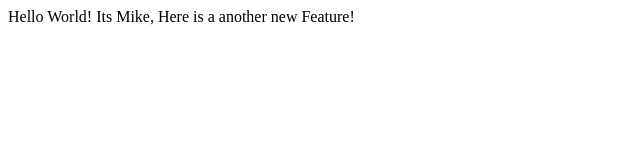
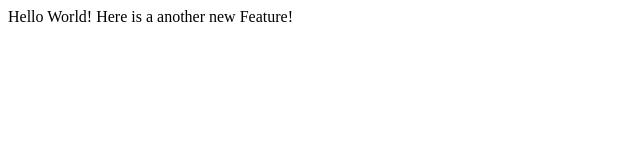
Before and after one commit to mikenrazy/lecture1, a plain HTML site: page index.html in a window 1280 px wide. Shown: the whole page, without its empty margins (0-640 px from the left). Drawn offline with Linux system fonts and the light colour scheme.

Commit message:
Deleted Second Line

```diff
--- a/index.html
+++ b/index.html
@@ -6,7 +6,6 @@
   </head>
   <body>
     Hello World!
-    Its Mike,
     Here is a another new Feature!
   </body>
 </html>
```
